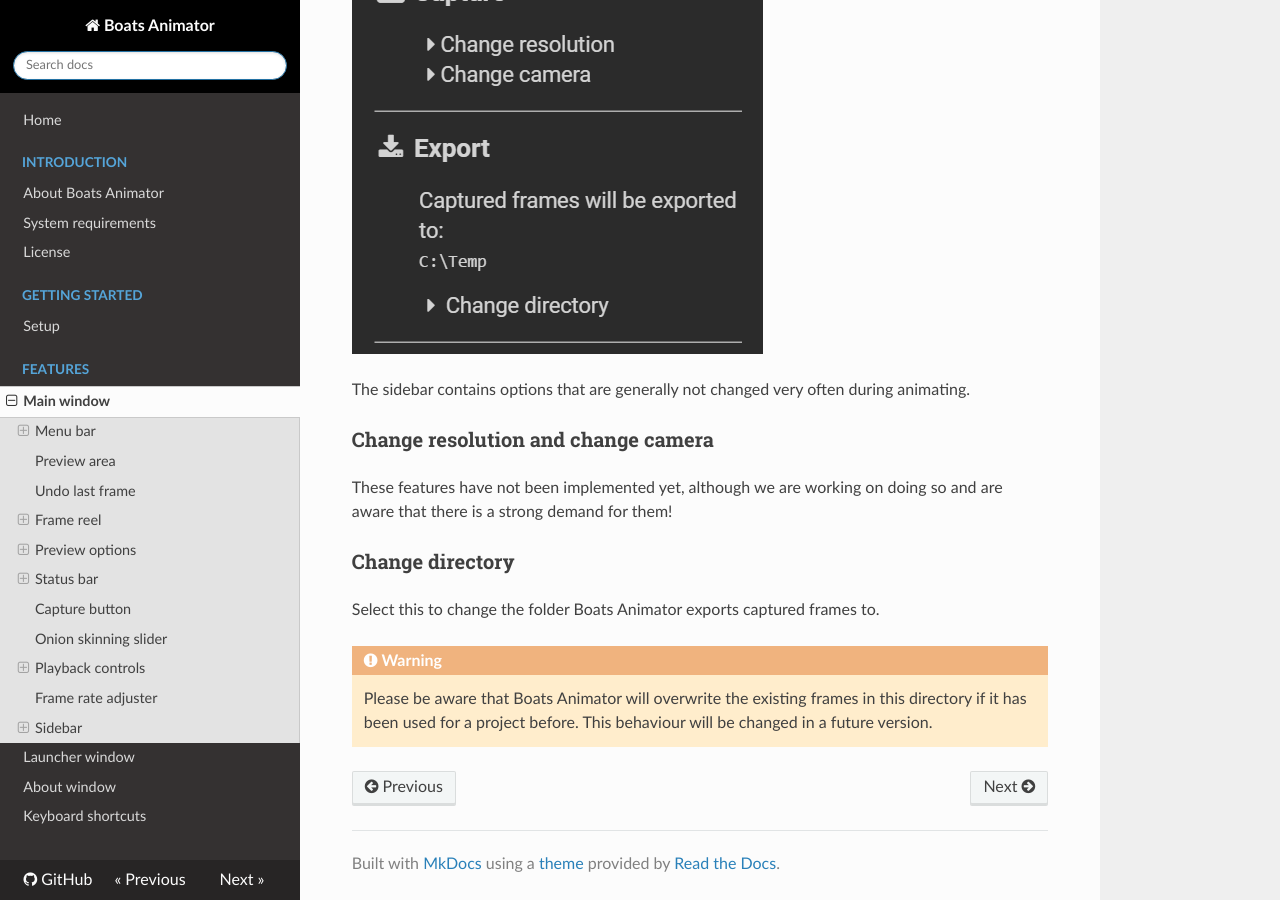
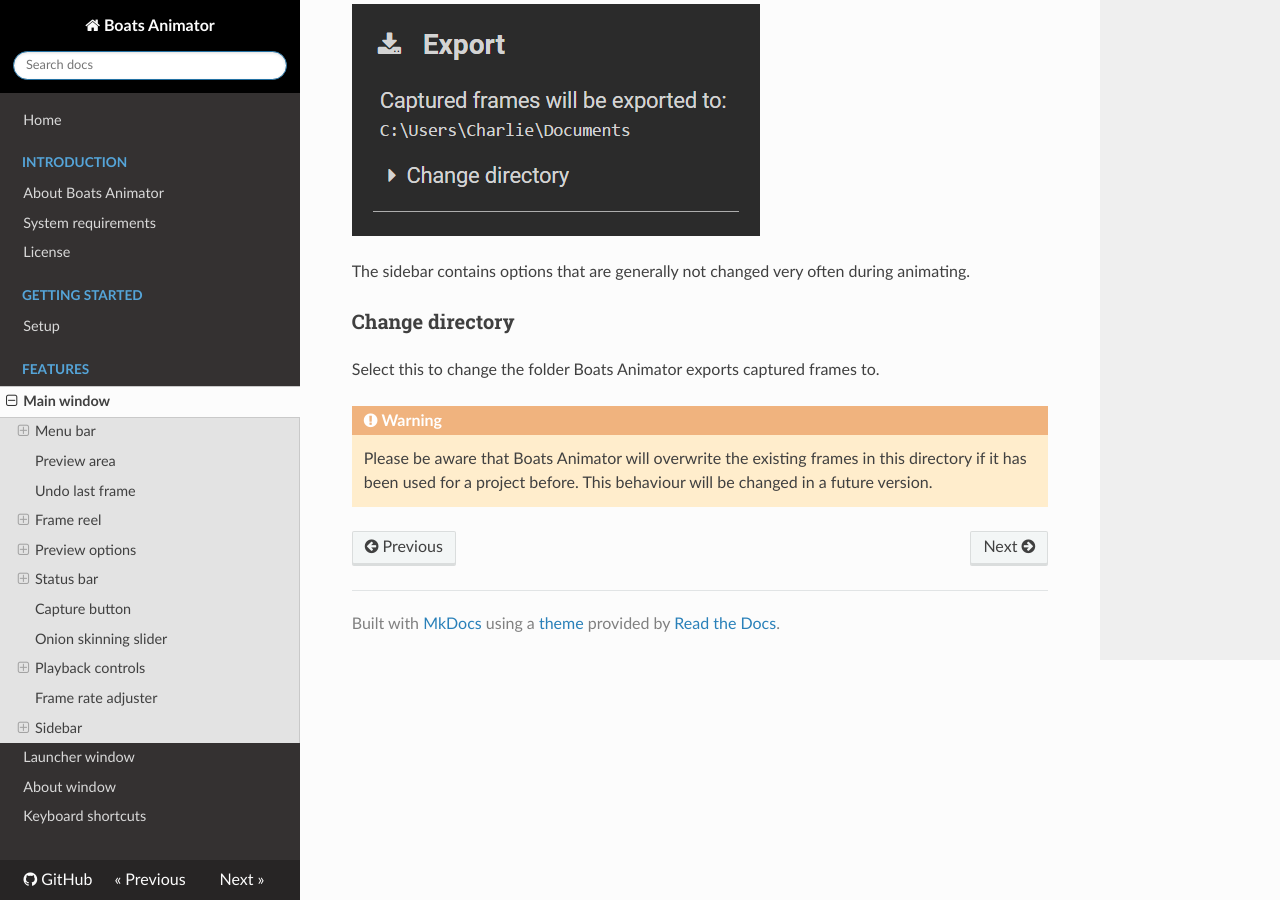
Before and after one commit to charlielee/boats-animator, an MkDocs documentation site: the page built from docs/features/main-window.md, in a window 1280 px wide and 900 px high, scrolled down 5884 px. Built offline with MkDocs 1.6.1, drawn with Linux system fonts in a browser that asks for light colours; nearby versions of some CDN libraries; old or Windows-style settings are respelled for this version of MkDocs; some of the changed text lies outside the part shown.

Commit message:
Docs: update main window features

```diff
--- a/docs/features/main-window.md
+++ b/docs/features/main-window.md
@@ -134,9 +135,6 @@
 
 The sidebar contains options that are generally not changed very often during animating.
 
-### Change resolution and change camera
-These features have not been implemented yet, although we are working on doing so and are aware that there is a strong demand for them!
-
 ### Change directory
 Select this to change the folder Boats Animator exports captured frames to.
 
```
Also changed, not shown: other parts of docs/features/main-window.md (+1 -0 lines), docs/img/sidebar.png.
